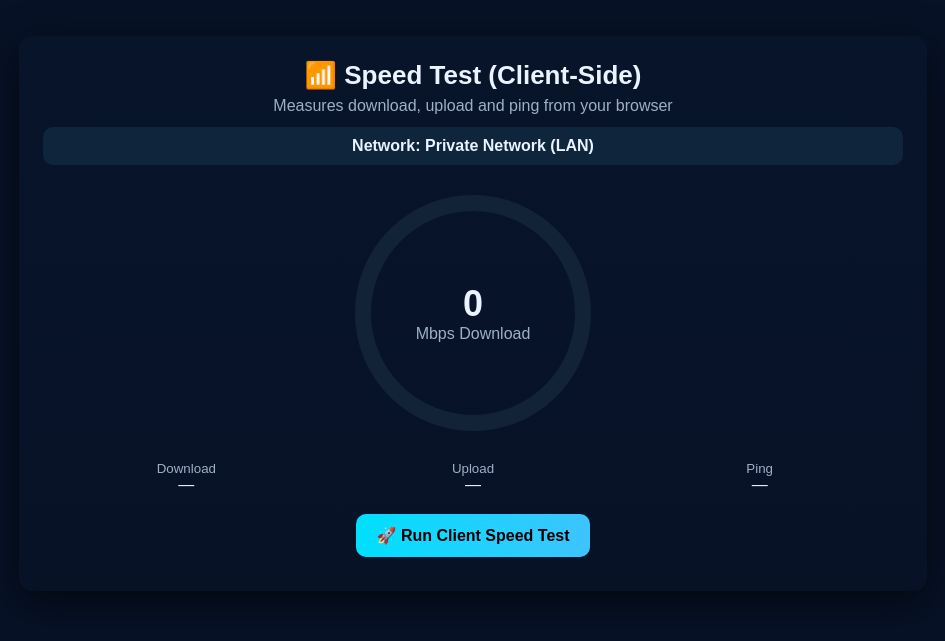
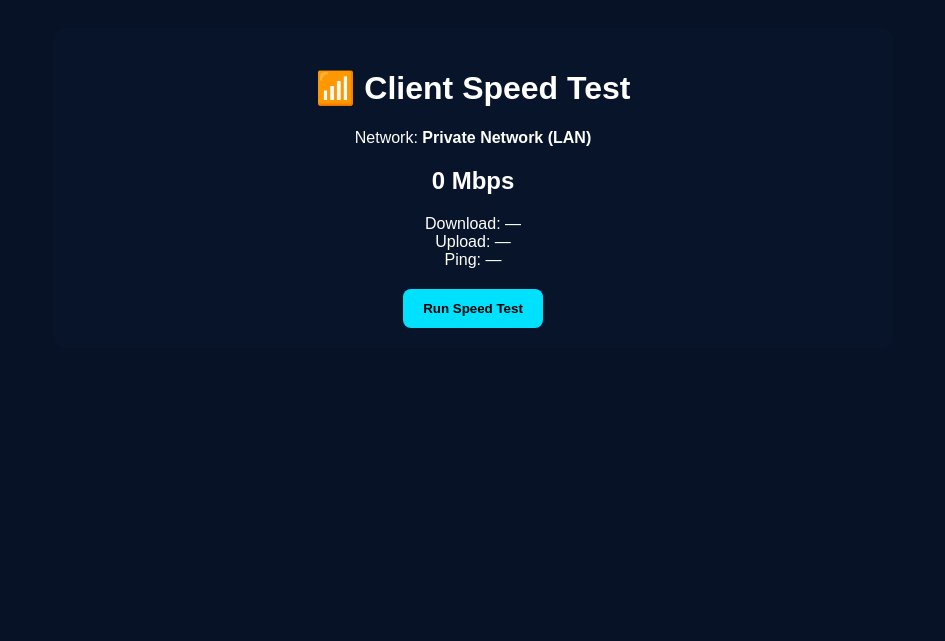
Before and after one commit to prasunagunda/django-speed, a Django app: page / in a window 1280 px wide. Shown: the top 641 px of the page, without its empty margins (167-1112 px from the left). Run offline with Django 5.2, Linux system fonts and the light colour scheme.

Commit message:
Update speedtest code

```diff
--- a/speedapp/templates/index.html
+++ b/speedapp/templates/index.html
@@ -1,206 +1,84 @@
 <!doctype html>
-<html lang="en">
+<html>
 <head>
-  <meta charset="utf-8" />
-  <meta name="viewport" content="width=device-width,initial-scale=1" />
-  <title>Client-Side Speed Test</title>
-  <style>
-    body{font-family:Arial,Helvetica,sans-serif;background:#071227;color:#eaf3ff;text-align:center;padding:28px}
-    .card{max-width:860px;margin:0 auto;background:linear-gradient(180deg,#08142a,#071227);padding:24px;border-radius:14px;box-shadow:0 12px 40px rgba(0,0,0,0.6)}
-    h1{margin:0 0 6px;font-size:26px}
-    .sub{color:#9fb0c6;margin-bottom:12px}
-    .netbox{background:#0f253c;padding:10px;border-radius:10px;margin:10px 0;font-weight:700}
-
-    .gauge{width:260px;height:260px;margin:18px auto;position:relative}
-    svg{transform:rotate(-90deg)}
-    circle{fill:none;stroke-width:16}
-    .bg{stroke:#122338}
-    .meter{stroke: url(#ggrad); stroke-linecap:round; transition:stroke-dashoffset 700ms ease}
-
-    .center{position:absolute;inset:0;display:flex;flex-direction:column;align-items:center;justify-content:center}
-    .speed{font-size:36px;font-weight:800}
-    .unit{color:#9fb0c6}
-
-    .row{display:flex;justify-content:space-between;margin-top:18px}
-    .col{flex:1}
-    .stat{font-size:16px}
-    .stat small{display:block;color:#9fb0c6}
-
-    button{margin-top:20px;padding:12px 20px;border-radius:10px;border:none;background:linear-gradient(90deg,#00e0ff,#3ec4ff);font-size:16px;font-weight:800;cursor:pointer}
-    button:disabled{opacity:0.6;cursor:default}
-    #message{margin-top:10px;color:#9fb0c6}
-  </style>
+<meta charset="utf-8">
+<title>Speed Test</title>
+<style>
+body{background:#071227;color:#fff;font-family:Arial;text-align:center;padding:20px}
+.card{max-width:800px;margin:auto;background:#08142a;padding:20px;border-radius:12px}
+button{padding:12px 20px;margin-top:20px;background:#00e0ff;border:none;border-radius:8px;font-weight:bold}
+</style>
 </head>
 <body>
-  <div class="card">
-    <h1>📶 Speed Test (Client-Side)</h1>
-    <div class="sub">Measures download, upload and ping from your browser</div>
 
-    <div class="netbox">Network: <span id="net">Loading...</span></div>
+<div class="card">
+<h1>📶 Client Speed Test</h1>
+<div>Network: <b id="net">Loading...</b></div>
 
-    <div class="gauge" aria-hidden>
-      <svg width="260" height="260">
-        <defs>
-          <linearGradient id="ggrad" x1="0%" y1="0%" x2="100%" y2="0%">
-            <stop offset="0%" stop-color="#00f0ff"/>
-            <stop offset="100%" stop-color="#00ffa2"/>
-          </linearGradient>
-        </defs>
-        <circle class="bg" cx="130" cy="130" r="110" />
-        <circle id="meter" class="meter" cx="130" cy="130" r="110"
-          stroke-dasharray="691" stroke-dashoffset="691" />
-      </svg>
+<h2 id="speed">0 Mbps</h2>
 
-      <div class="center">
-        <div id="speed" class="speed">0</div>
-        <div class="unit">Mbps Download</div>
-      </div>
-    </div>
+<div>
+Download: <span id="download">—</span><br>
+Upload: <span id="upload">—</span><br>
+Ping: <span id="ping">—</span>
+</div>
 
-    <div class="row">
-      <div class="col stat"><small>Download</small><span id="download">—</span></div>
-      <div class="col stat"><small>Upload</small><span id="upload">—</span></div>
-      <div class="col stat"><small>Ping</small><span id="ping">—</span></div>
-    </div>
-
-    <button id="btn" onclick="startAll()">🚀 Run Client Speed Test</button>
-    <div id="message"></div>
-  </div>
+<button onclick="startTest()">Run Speed Test</button>
+<div id="msg"></div>
+</div>
 
 <script>
-  const meter = document.getElementById('meter');
-  const speedEl = document.getElementById('speed');
+async function loadNetwork(){
+  try{
+    const r = await fetch('/network/');
+    const d = await r.json();
+    document.getElementById('net').innerText =
+      d.isp + (d.city ? " • "+d.city : "");
+  }catch{
+    document.getElementById('net').innerText="Unknown";
+  }
+}
 
-  function setGauge(mbps){
-    const max = 1000;
-    const radius = 110;
-    const circumference = 2 * Math.PI * radius;
-    const val = Math.min(mbps, max);
-    const offset = circumference - (val / max) * circumference;
-    meter.style.strokeDashoffset = offset;
-    speedEl.innerText = Math.round(mbps);
-  }
+async function pingTest(){
+  const t0 = performance.now();
+  await fetch('/ping/');
+  return Math.round(performance.now()-t0);
+}
 
-  async function loadNetwork(){
-    const netEl = document.getElementById('net');
-    try {
-      const r = await fetch('/network/?t='+Date.now());
-      if (r.ok){
-        const d = await r.json();
-        let display = d.isp || 'Unknown';
-        if (d.city) display += ' • ' + d.city;
-        netEl.innerText = display;
-        return;
-      }
-    } catch(e){}
-    netEl.innerText = navigator.connection ? (navigator.connection.effectiveType || 'unknown') : 'Unknown';
-  }
+async function downloadTest(){
+  const start = performance.now();
+  const resp = await fetch('/testfile/?kb=8192');
+  const blob = await resp.blob();
+  const end = performance.now();
+  const mbps = (blob.size*8)/((end-start)/1000)/1e6;
+  return mbps;
+}
 
-  async function downloadTest(kb = 5120) {
-    const url = `/testfile/?kb=${kb}&cache=${Date.now()}`;
-    const start = performance.now();
-    const resp = await fetch(url, {cache: "no-store"});
-    if (!resp.body) { throw new Error("Streaming not supported by browser/server."); }
-    const reader = resp.body.getReader();
-    let received = 0;
-    while(true){
-      const {done, value} = await reader.read();
-      if (done) break;
-      received += value.byteLength;
-    }
-    const end = performance.now();
-    const durationSec = Math.max((end - start)/1000, 0.0001);
-    const bits = received * 8;
-    const mbps = (bits / durationSec) / 1_000_000;
-    return {mbps, bytes: received, duration: durationSec};
-  }
+async function uploadTest(){
+  const data = new Blob([new Uint8Array(4*1024*1024)]);
+  const start = performance.now();
+  await fetch('/upload-test/',{method:'POST',body:data});
+  const end = performance.now();
+  return (data.size*8)/((end-start)/1000)/1e6;
+}
 
-  async function uploadTest(mb = 4) {
-    const size = Math.max(1, Math.min(mb, 20)) * 1024 * 1024;
-    const data = new Uint8Array(1024 * 1024);
-    const parts = Math.ceil(size / data.byteLength);
-    const blobs = new Array(parts).fill(data);
-    const body = new Blob(blobs);
+async function startTest(){
+  document.getElementById('msg').innerText="Running...";
+  loadNetwork();
 
-    function getCookie(name) {
-      const v = document.cookie.match('(^|;)\\s*' + name + '\\s*=\\s*([^;]+)');
-      return v ? v.pop() : '';
-    }
-    const csrftoken = getCookie('csrftoken');
+  const ping = await pingTest();
+  const dl = await downloadTest();
+  const ul = await uploadTest();
 
-    const start = performance.now();
-    const resp = await fetch('/upload-test/', {
-      method: 'POST',
-      headers: csrftoken ? {'X-CSRFToken': csrftoken} : {},
-      body: body
-    });
-    const end = performance.now();
-    const durationSec = Math.max((end - start)/1000, 0.0001);
-    const bits = size * 8;
-    const mbps = (bits / durationSec) / 1_000_000;
-    return {mbps, bytes: size, duration: durationSec, ok: resp.ok};
-  }
+  document.getElementById('download').innerText=dl.toFixed(2)+" Mbps";
+  document.getElementById('upload').innerText=ul.toFixed(2)+" Mbps";
+  document.getElementById('ping').innerText=ping+" ms";
+  document.getElementById('speed').innerText=dl.toFixed(1)+" Mbps";
+  document.getElementById('msg').innerText="Completed";
+}
 
-  async function pingTest(runs = 4) {
-    let times = [];
-    for (let i=0;i<runs;i++){
-      const start = performance.now();
-      try {
-        await fetch('/ping/?t=' + Date.now(), {cache:"no-store"});
-        const end = performance.now();
-        times.push(end - start);
-      } catch(e) {
-        times.push(999);
-      }
-      await new Promise(res=>setTimeout(res, 120));
-    }
-    times.sort((a,b)=>a-b);
-    const mid = Math.floor(times.length/2);
-    const median = times.length % 2 ? times[mid] : (times[mid-1]+times[mid])/2;
-    return Math.round(median);
-  }
+loadNetwork();
+</script>
 
-  async function startAll(){
-    const btn = document.getElementById('btn');
-    const msg = document.getElementById('message');
-    btn.disabled = true;
-    msg.innerText = 'Running... (this may take ~10-40s depending on sizes)';
-
-    const anim = setInterval(()=> setGauge(Math.random()*300), 150);
-
-    try {
-      await loadNetwork();
-
-      const dlRuns = 3;
-      const dlResults = [];
-      for (let i=0;i<dlRuns;i++){
-        const kb = [4096, 8192, 12288][i % 3];
-        const r = await downloadTest(kb);
-        dlResults.push(r.mbps);
-      }
-      dlResults.sort((a,b)=>a-b);
-      const downloadMbps = dlResults[Math.floor(dlResults.length/2)];
-
-      const upload = await uploadTest(4);
-      const ping = await pingTest(4);
-
-      setGauge(downloadMbps);
-      document.getElementById('download').innerText = downloadMbps.toFixed(2) + ' Mbps';
-      document.getElementById('upload').innerText = upload.mbps.toFixed(2) + ' Mbps';
-      document.getElementById('ping').innerText = ping + ' ms';
-      msg.innerText = 'Completed';
-    } catch (err) {
-      console.error(err);
-      msg.innerText = 'Error: ' + (err.message || err);
-    } finally {
-      clearInterval(anim);
-      btn.disabled = false;
-    }
-  }
-
-  loadNetwork();
-  setInterval(loadNetwork, 15000);
-  setGauge(0);
-</script>
 </body>
 </html>
--- a/speedapp/views.py
+++ b/speedapp/views.py
@@ -1,4 +1,3 @@
-# speedapp/views.py
 import math
 import ipaddress
 import subprocess
@@ -7,29 +6,24 @@ from datetime import datetime
 from django.http import StreamingHttpResponse, HttpResponse, JsonResponse
 from django.shortcuts import render
 from django.views.decorators.csrf import csrf_exempt
-
-# Optional: if you want IP -> ISP lookup
 import requests
 
-# ---------- Home (render template) ----------
+
+# ---------- Home page ----------
 def home(request):
     return render(request, "index.html")
 
 
-# ---------- Streaming test file (download) ----------
+# ---------- Download test ----------
 def testfile(request):
-    """
-    Streams binary bytes. Query param: kb (kilobytes). Default 5120 KB = 5 MB.
-    Streaming response prevents buffering server-side so browser receives real stream.
-    """
     try:
         kb = int(request.GET.get("kb", 5120))
-        kb = max(64, min(kb, 50_000))  # clamp: 64 KB .. 50 MB
-    except Exception:
+        kb = max(64, min(kb, 50000))
+    except:
         kb = 5120
 
     total_bytes = kb * 1024
-    chunk_size = 64 * 1024  # 64 KB
+    chunk_size = 64 * 1024
     chunks = math.ceil(total_bytes / chunk_size)
 
     def stream():
@@ -48,122 +42,71 @@ def testfile(request):
 
     resp = StreamingHttpResponse(stream(), content_type="application/octet-stream")
     resp["Content-Length"] = str(total_bytes)
-    resp["Cache-Control"] = "no-store, no-cache, must-revalidate, max-age=0"
+    resp["Cache-Control"] = "no-store"
     return resp
 
 
-# ---------- Upload test endpoint ----------
+# ---------- Upload test ----------
 @csrf_exempt
 def upload_test(request):
-    """
-    Accept POST body and return number of bytes received.
-    Keep CSRF exempt for easy testing; for production use CSRF token.
-    """
     if request.method != "POST":
         return JsonResponse({"error": "POST only"}, status=405)
 
-    try:
-        size = len(request.body)
-    except Exception:
-        size = 0
+    size = len(request.body) if request.body else 0
     return JsonResponse({"status": "ok", "received_bytes": size})
 
 
-# ---------- Ping endpoint ----------
+# ---------- Ping ----------
 def ping(request):
     return HttpResponse("pong")
 
 
-# ---------- Utility: attempt to get server WiFi SSID (works only on Windows) ----------
-def get_wifi_name_windows():
-    try:
-        output = subprocess.check_output(
-            "netsh wlan show interfaces",
-            shell=True,
-            text=True,
-            encoding="utf-8",
-            errors="ignore",
-        )
-        for line in output.splitlines():
-            line = line.strip()
-            if line.lower().startswith("ssid") and "bssid" not in line.lower():
-                parts = line.split(":", 1)
-                if len(parts) == 2:
-                    ssid = parts[1].strip()
-                    if ssid:
-                        return ssid
-    except Exception:
-        pass
-    return "Server-Network-Unknown"
-
-
+# ---------- Client IP ----------
 def get_client_ip(request):
     xff = request.META.get("HTTP_X_FORWARDED_FOR")
     if xff:
-        ip = xff.split(",")[0].strip()
-        if ip:
-            return ip
-    return request.META.get("REMOTE_ADDR") or ""
+        return xff.split(",")[0].strip()
+    return request.META.get("REMOTE_ADDR", "")
 
 
-def is_private_ip(ip_str):
+def is_private_ip(ip):
     try:
-        ip_obj = ipaddress.ip_address(ip_str)
-        return ip_obj.is_private or ip_obj.is_loopback
-    except Exception:
+        return ipaddress.ip_address(ip).is_private
+    except:
         return False
 
 
+# ---------- Network / ISP detection ----------
 def network(request):
-    """
-    Optional endpoint: returns client IP and ISP info.
-    If client IP is private, skip lookup.
-    """
     client_ip = get_client_ip(request) or "unknown"
     private = is_private_ip(client_ip)
 
     isp = "Unknown"
-    org = ""
     city = ""
     country = ""
     lookup_status = ""
 
     if private:
-        lookup_status = "private_ip_no_lookup"
         isp = "Private Network (LAN)"
+        lookup_status = "private"
     else:
         try:
-            # Using https for ip-api
-            r = requests.get(
-                f"https://ip-api.com/json/{client_ip}?fields=status,isp,org,city,country,message",
-                timeout=4,
-            )
+            # HTTPS-safe ISP lookup
+            r = requests.get("https://ipinfo.io/json", timeout=4)
             data = r.json()
-            if data.get("status") == "success":
-                isp = data.get("isp") or "Unknown"
-                org = data.get("org") or ""
-                city = data.get("city") or ""
-                country = data.get("country") or ""
-                lookup_status = "success"
-            else:
-                lookup_status = "fail"
-                isp = data.get("message", "Lookup failed")
-        except Exception:
+            isp = data.get("org", "Unknown ISP")
+            city = data.get("city", "")
+            country = data.get("country", "")
+            lookup_status = "success"
+        except:
+            isp = "Lookup Failed"
             lookup_status = "error"
-            isp = "Lookup Failed"
 
-    server_ssid = get_wifi_name_windows()
-
-    return JsonResponse(
-        {
-            "client_ip": client_ip,
-            "is_private_ip": private,
-            "lookup_status": lookup_status,
-            "isp": isp,
-            "org": org,
-            "city": city,
-            "country": country,
-            "server_ssid": server_ssid,
-            "time": datetime.now().strftime("%Y-%m-%d %H:%M:%S"),
-        }
-    )
+    return JsonResponse({
+        "client_ip": client_ip,
+        "isp": isp,
+        "city": city,
+        "country": country,
+        "lookup_status": lookup_status,
+        "time": datetime.now().strftime("%Y-%m-%d %H:%M:%S"),
+    })
```
